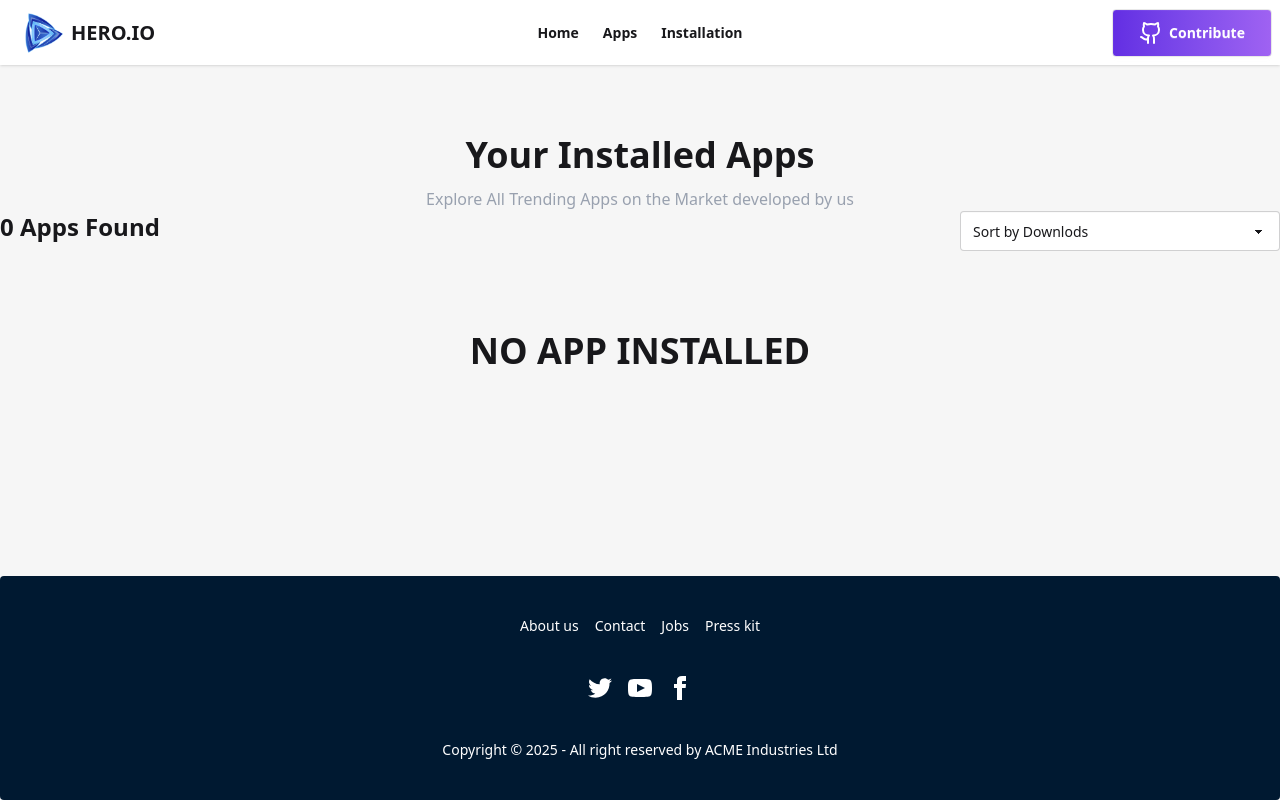
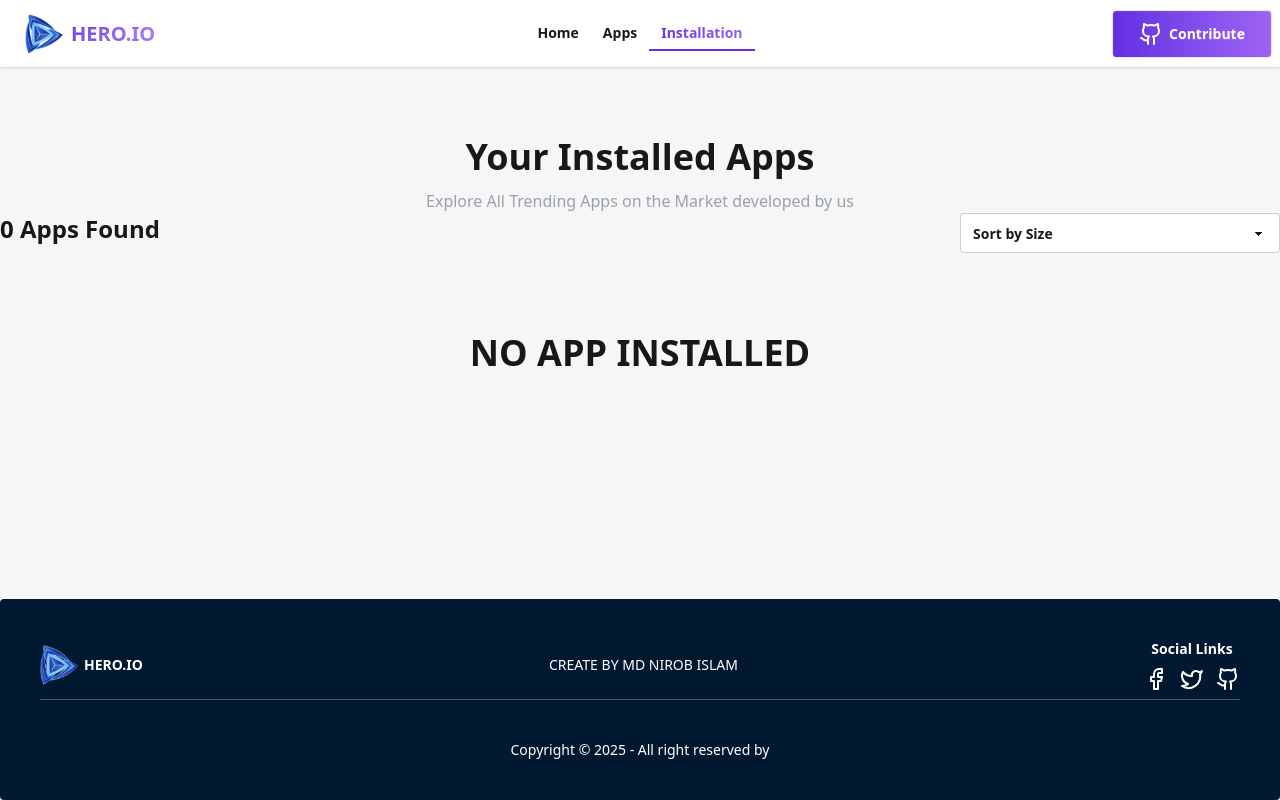
Before and after one commit to MernStackExpert/Asigement-08, a React (Vite) app: page /installiton in a window 1280 px wide. Built offline with nearby package versions, Linux system fonts and the light colour scheme.

Commit message:
Complete Footer and Respnsive

```diff
--- a/src/Componants/Footer.jsx
+++ b/src/Componants/Footer.jsx
@@ -1,56 +1,30 @@
 import React from "react";
-
+import logo from "../assets/logo.png"
+import { Facebook, Github, Twitter } from "lucide-react";
 const Footer = () => {
   return (
     <footer className="footer footer-horizontal footer-center bg-[#001931] text-white rounded p-10 mt-20">
-      <nav className="grid grid-flow-col gap-4">
-        <a className="link link-hover">About us</a>
-        <a className="link link-hover">Contact</a>
-        <a className="link link-hover">Jobs</a>
-        <a className="link link-hover">Press kit</a>
-      </nav>
-      <nav>
-        <div className="grid grid-flow-col gap-4">
-          <a>
-            <svg
-              xmlns="http://www.w3.org/2000/svg"
-              width="24"
-              height="24"
-              viewBox="0 0 24 24"
-              className="fill-current"
-            >
-              <path d="M24 4.557c-.883.392-1.832.656-2.828.775 1.017-.609 1.798-1.574 2.165-2.724-.951.564-2.005.974-3.127 1.195-.897-.957-2.178-1.555-3.594-1.555-3.179 0-5.515 2.966-4.797 6.045-4.091-.205-7.719-2.165-10.148-5.144-1.29 2.213-.669 5.108 1.523 6.574-.806-.026-1.566-.247-2.229-.616-.054 2.281 1.581 4.415 3.949 4.89-.693.188-1.452.232-2.224.084.626 1.956 2.444 3.379 4.6 3.419-2.07 1.623-4.678 2.348-7.29 2.04 2.179 1.397 4.768 2.212 7.548 2.212 9.142 0 14.307-7.721 13.995-14.646.962-.695 1.797-1.562 2.457-2.549z"></path>
-            </svg>
-          </a>
-          <a>
-            <svg
-              xmlns="http://www.w3.org/2000/svg"
-              width="24"
-              height="24"
-              viewBox="0 0 24 24"
-              className="fill-current"
-            >
-              <path d="M19.615 3.184c-3.604-.246-11.631-.245-15.23 0-3.897.266-4.356 2.62-4.385 8.816.029 6.185.484 8.549 4.385 8.816 3.6.245 11.626.246 15.23 0 3.897-.266 4.356-2.62 4.385-8.816-.029-6.185-.484-8.549-4.385-8.816zm-10.615 12.816v-8l8 3.993-8 4.007z"></path>
-            </svg>
-          </a>
-          <a>
-            <svg
-              xmlns="http://www.w3.org/2000/svg"
-              width="24"
-              height="24"
-              viewBox="0 0 24 24"
-              className="fill-current"
-            >
-              <path d="M9 8h-3v4h3v12h5v-12h3.642l.358-4h-4v-1.667c0-.955.192-1.333 1.115-1.333h2.885v-5h-3.808c-3.596 0-5.192 1.583-5.192 4.615v3.385z"></path>
-            </svg>
-          </a>
+     <nav className="flex justify-between w-full border-b border-gray-600 pb-2">
+      <div className="flex space-x-1 items-center justify-center font-semibold">
+        <img className="h-[40px] w-[40px]" src={logo} alt="" />
+      <h1>HERO.IO</h1>
+      </div>
+      <div>
+         <h1>CREATE BY MD NIROB ISLAM</h1>
+      </div>
+      <div>
+        <h1 className="font-semibold">Social Links</h1>
+
+        <div className="flex space-x-3 mt-2">
+          <Facebook />
+          <Twitter />
+          <Github />
         </div>
-      </nav>
+      </div>
+     </nav>
       <aside>
         <p>
-          Copyright © {new Date().getFullYear()} - All right reserved by ACME
-          Industries Ltd
-        </p>
+          Copyright © {new Date().getFullYear()} - All right reserved by</p>
       </aside>
     </footer>
   );
--- a/src/Componants/InstallCard.jsx
+++ b/src/Componants/InstallCard.jsx
@@ -25,7 +25,7 @@ const InstallCard = ({ data , handleRemove }) => {
         </div>
       </div>
       <div>
-        <button onClick={() => handleRemove(data.id)} className="btn bg-[#00D390] text-white">Unistall</button>
+        <button onClick={() => handleRemove(data.id)} className="btn bg-[#00D390] text-white">Uninstall</button>
       </div>
     </div>
   );
--- a/src/Componants/Navbar.jsx
+++ b/src/Componants/Navbar.jsx
@@ -1,14 +1,17 @@
 import React from 'react';
-import { Link } from 'react-router';
+import { Link, NavLink } from 'react-router';
 import logo from "../assets/logo.png"
 import { Github } from 'lucide-react';
 
 const Navbar = () => {
   const link = <>
-  <li><Link>Home</Link></li>
-  <li><Link to={"/allapps"}>Apps</Link></li>
-  <li><Link to={"/installiton"}>Installation</Link></li>
+  <li><NavLink to={"/"} className={"navs"}>Home</NavLink></li>
+  <li><NavLink className={"navs"} to={"/allapps"}>Apps</NavLink></li>
+  <li><NavLink className={"navs"} to={"/installiton"}>Installation</NavLink></li>
+
   </>
+
+
   return (
     <div className="navbar bg-base-100 shadow-sm">
   <div className="navbar-start">
@@ -24,7 +27,7 @@ const Navbar = () => {
        }
       </ul>
     </div>
-    <a className="btn btn-ghost text-xl"><img className='h-[40px] w-[40px]' src={logo} alt="" /> HERO.IO</a>
+    <a className="btn btn-ghost text-xl"><img className='h-[40px] w-[40px]' src={logo} alt="" /> <span className="bg-gradient-to-r from-[#632EE3] to-[#9F62F2] bg-clip-text text-transparent">HERO.IO</span></a>
   </div>
   <div className="navbar-center hidden lg:flex">
     <ul className="menu menu-horizontal px-1 font-semibold">
--- a/src/Pages/Detailes.jsx
+++ b/src/Pages/Detailes.jsx
@@ -19,7 +19,6 @@ const Detailes = () => {
 
   const ratingData = findData.ratings
 
-  console.log(ratingData)
   return (
     <div className="max-w-[1440px] mx-auto">
      <DetailesCard findData={findData}></DetailesCard>
--- a/src/Pages/Installtion.jsx
+++ b/src/Pages/Installtion.jsx
@@ -12,7 +12,6 @@ const Installtion = () => {
 
   const [installedIds, setInstalledIds] = useState([]);
 
-console.log(app)
     useEffect(() => {
     setInstalledIds(getStoredData());
   }, []);
@@ -50,8 +49,8 @@ console.log(app)
         <div className="flex justify-between">
           <h1 className="font-bold text-2xl">{matchedData.length} Apps Found</h1>
           <label className="form-control w-full max-w-xs">
-            <select className="select select-bordered" value={sortItem} onChange={e => setSortItem(e.target.value)}>
-              <option value='none'>Sort by Downlods</option>
+            <select className="select select-bordered font-semibold" value={sortItem} onChange={e => setSortItem(e.target.value)}>
+              <option value='none'>Sort by Size</option>
               <option value='asc'>Low to High</option>
               <option value='dsc'>High to Low</option>
             </select>
--- a/src/index.css
+++ b/src/index.css
@@ -7,3 +7,7 @@ body
 {
   background-color: #d2d2d234;
 }
+
+.navs.active{
+  @apply bg-gradient-to-r from-[#632EE3] to-[#9F62F2] bg-clip-text text-transparent border-b-2 border-[#632EE3] rounded-none
+}
```
